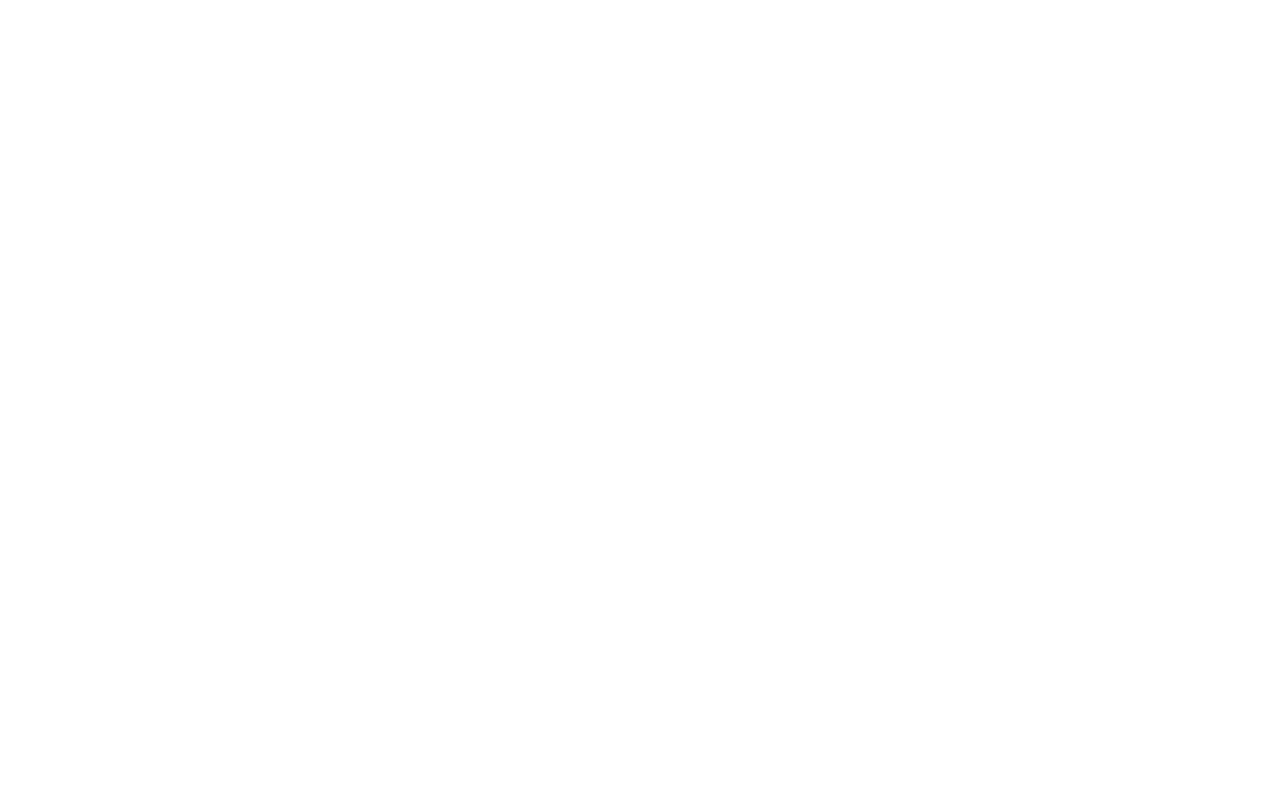
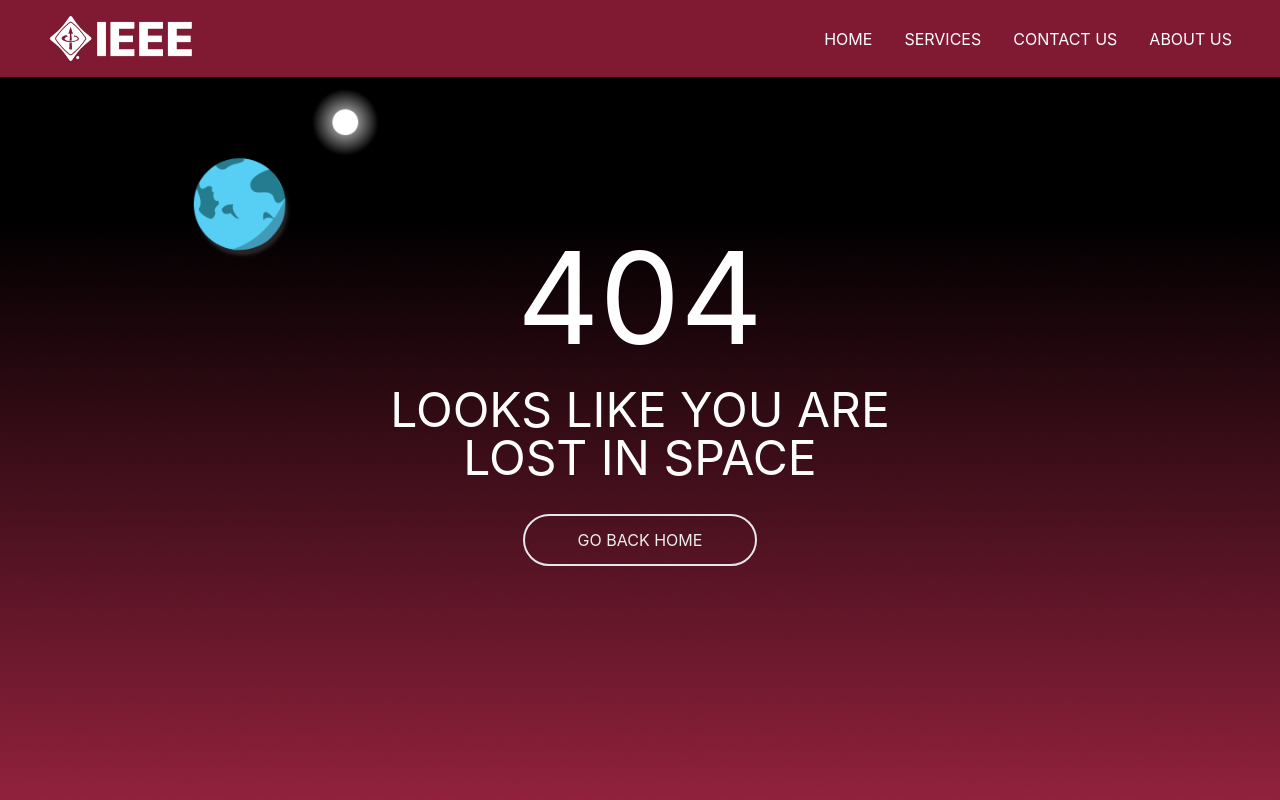
Before and after one commit to AyushJaiswal18/technoid-frontend, a React (Create React App) app: page /404 in a window 1280 px wide. Before the commit this address had no page. Shown: the top 800 px of the page. Built offline with nearby package versions, Linux system fonts and the light colour scheme.

Commit message:
added 404 page

```diff
--- a/src/App.jsx
+++ b/src/App.jsx
@@ -13,6 +13,7 @@
 import Signup from "./views/Signup/Signup";
 import Ticket from "./views/Ticket/Ticket";
 import TicketCreation from "./views/TicketCreation/TicketCreation";
+import FourZeroFour from "./views/404/404";
 
 function App() {
   return (
@@ -20,12 +21,14 @@
       <Router>
         <Routes>
           <Route exact path="/" element={<PreLoginLanding />} />
+          <Route exact path="/404" element={<FourZeroFour />} />
           <Route exact path="/feed" element={<Feed />} />
           <Route exact path="/login" element={<Login />} />
           <Route exact path="/profile" element={<Profile />} />
           <Route exact path="/signup" element={<Signup />} />
           <Route exact path="/ticket" element={<Ticket />} />
           <Route exact path="/ticket-creation" element={<TicketCreation />} />
+          <Route exact path="/*" element={<FourZeroFour />} />
         </Routes>
       </Router>
     </div>
--- /dev/null
+++ b/src/views/404/404.jsx
@@ -0,0 +1,67 @@
+import React from "react";
+import NavbarDefault from "../../components/Navbar";
+import backgroundImage from "../../assets/bg.png";
+import Error404 from "../../assets/Error404.png";
+import logoIEEE from "../../assets/logoIEEE.png";
+import Footer from "../../components/Footer";
+import { useNavigate } from "react-router-dom";
+import Nav from "../../components/Nav";
+import { Link, useRouteError } from "react-router-dom";
+
+const FourZeroFour = () => {
+  const navigate = useNavigate();
+  return (
+    <>
+      <div
+        className="h-[100vh] bg-cover flex flex-col text-white"
+        style={{ backgroundImage: `url(${Error404})` }}
+      >
+        <NavbarDefault />
+
+        <div className="flex flex-col items-center justify-center h-full">
+          <div className="w-2/3">
+            <h1
+              className="flex justify-center
+            md:text-9xl
+            sm:text-9xl
+            text-9xl"
+            >
+              404
+            </h1>
+            <br></br>
+
+            <h2
+              className="flex justify-center
+            md:text-5xl
+            sm:text-5xl
+            text-5xl"
+            >
+              LOOKS LIKE YOU ARE
+            </h2>
+            <h2
+              className="flex justify-center
+            md:text-5xl
+            sm:text-5xl
+            text-5xl"
+            >
+              LOST IN SPACE
+            </h2>
+          </div>
+          <div className="space-x-4 mt-8">
+            <button
+              className="border=solid border-2 text-[#eeeeee] rounded-full
+              sm:text-md sm:px-[3.3rem] sm:py-3
+              text-md py-[8px] px-[1.8rem]"
+              onClick={() => navigate("/")}
+            >
+              GO BACK HOME
+            </button>
+          </div>
+        </div>
+      </div>
+      <Footer />
+    </>
+  );
+};
+
+export default FourZeroFour;
```
Also changed, not shown: src/assets/Error404.png (added), 1 other file (tests, documents, lock files or other folders).
